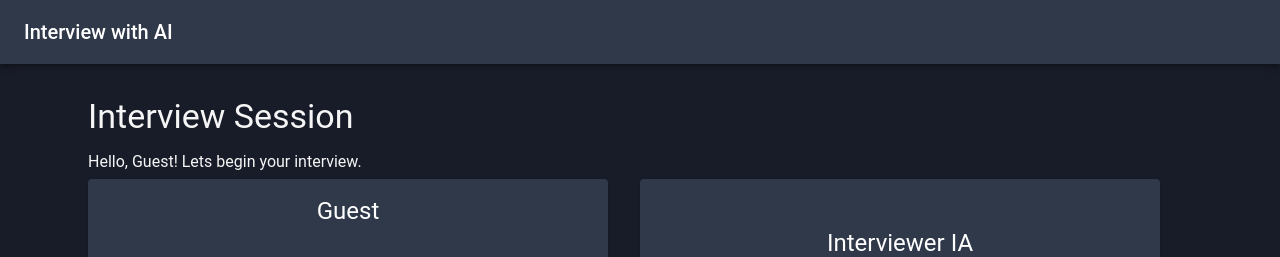
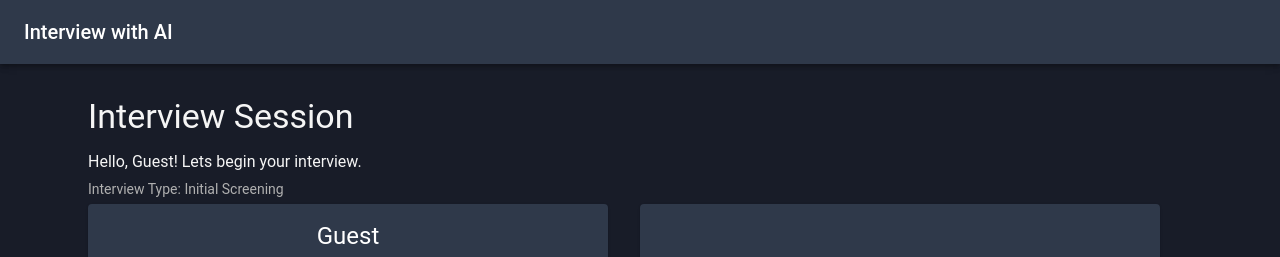
Before and after one commit to fjuncal/mock-interview-ia, a Next.js app: page /interview in a window 1280 px wide. Shown: the top 257 px of the page. Built offline with nearby package versions, Linux system fonts and the light colour scheme; no server answers.

Commit message:
Adding label which interview type we are doing

```diff
--- a/src/pages/interview.tsx
+++ b/src/pages/interview.tsx
@@ -311,6 +311,17 @@ export default function Interview() {
         <Typography variant="body1" gutterBottom>
           Hello, {userName}! Lets begin your interview.
         </Typography>
+        {/* Label indicando o tipo de entrevista */}
+        <Typography variant="body2" gutterBottom color="text.secondary">
+          Interview Type:{" "}
+          {interviewTopic === "initialScreening"
+            ? "Initial Screening"
+            : interviewTopic === "java"
+            ? "Java"
+            : interviewTopic === "springboot"
+            ? "Spring Boot"
+            : interviewTopic}
+        </Typography>
         <Stack direction="column" spacing={2}>
           {/* Área das Câmeras */}
           <Stack direction="row" spacing={4} sx={{ mb: 2 }}>
```
